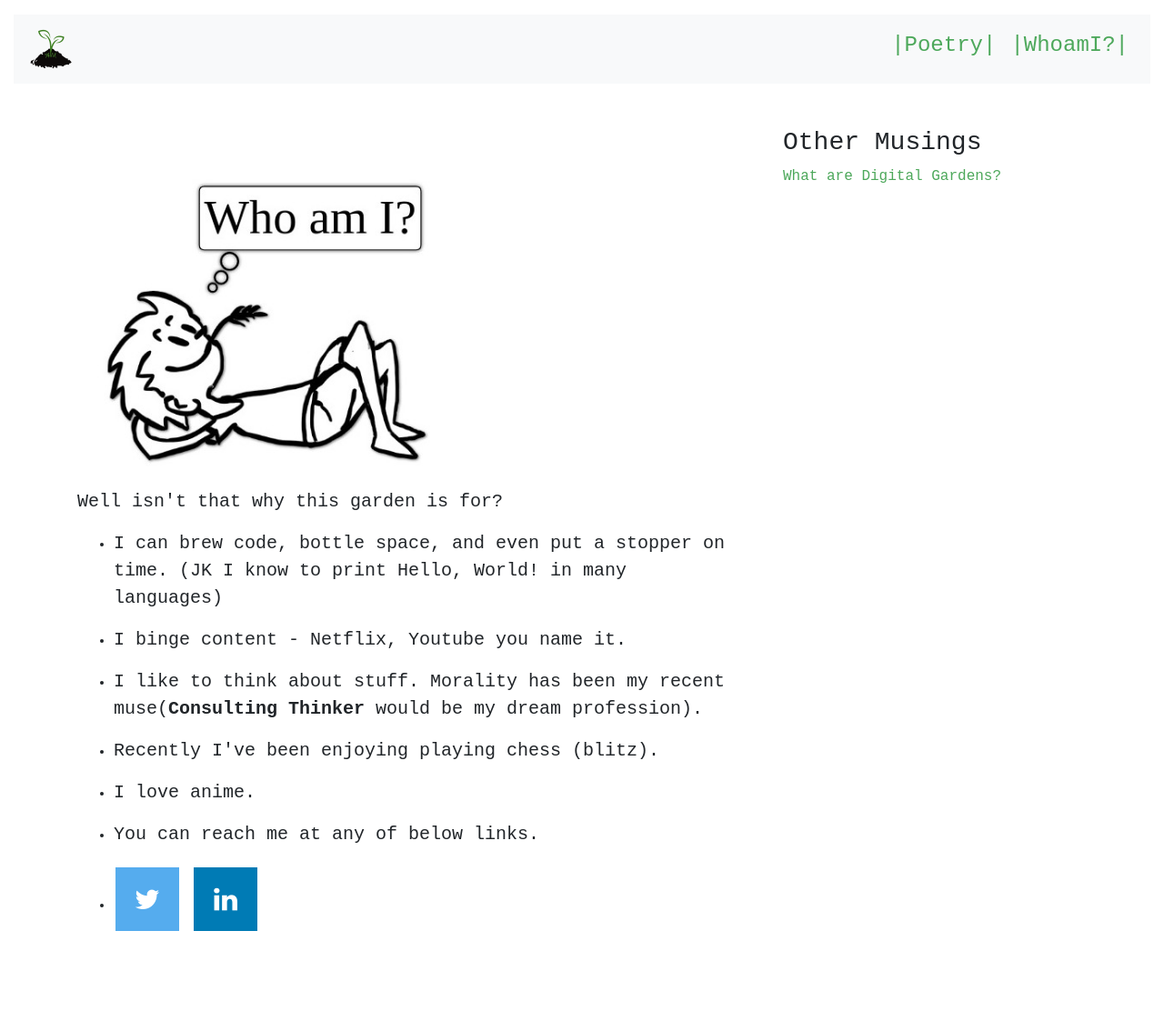
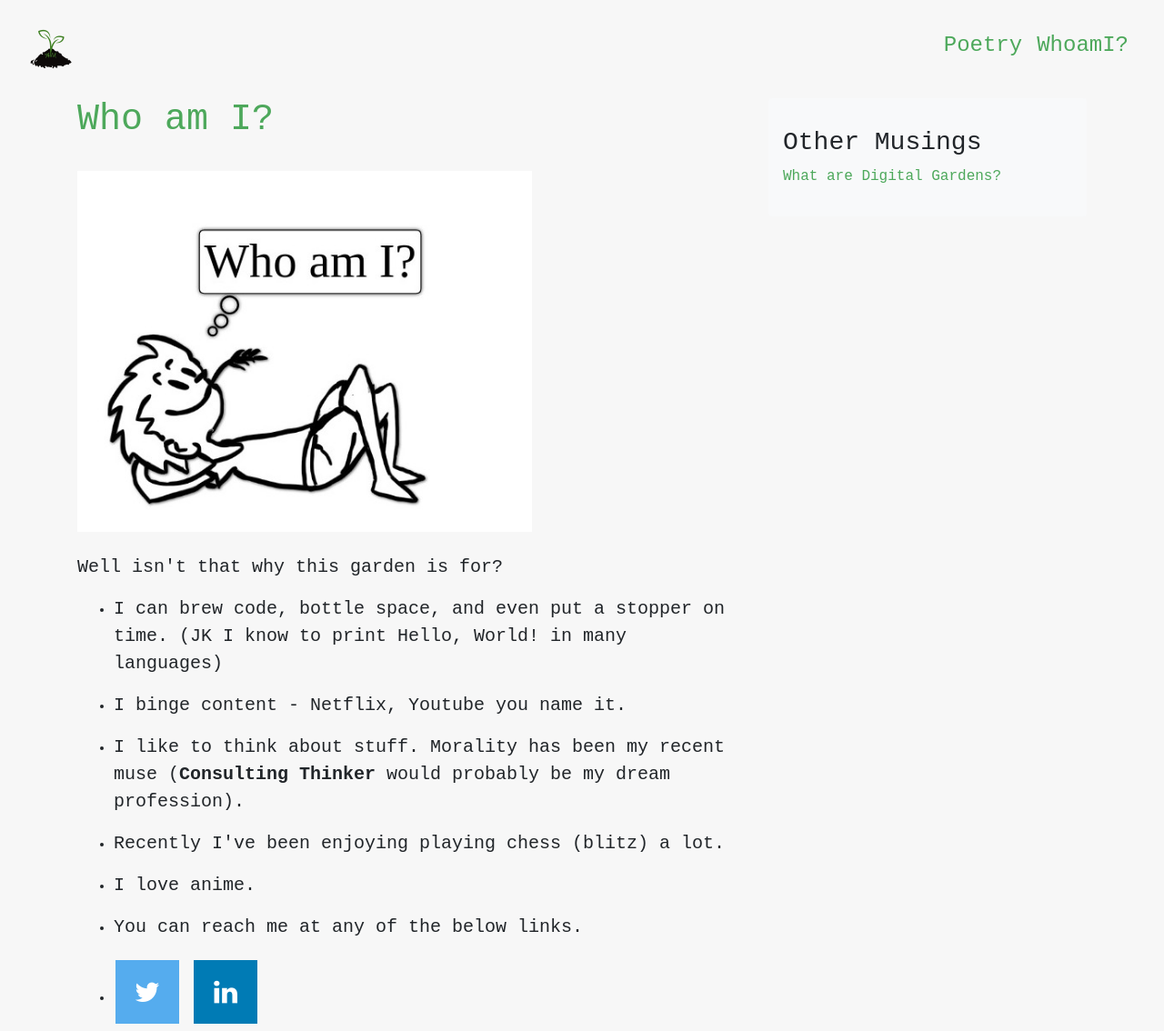
Before and after one commit to NoblesseCoder/absurd-musings, an Eleventy site: page src/whoami.md in a window 1280 px wide. Shown: the whole page at 91% size. Before the commit the page ends 1061 px from the top, so only its background shows below. Built offline with nearby package versions, Linux system fonts and the light colour scheme; Eleventy itself is replaced by a stand-in of ours; files that its build step writes are made by us from their sources.

Commit message:
change whoami and cleaned template files

```diff
--- a/src/_includes/layouts/base.njk
+++ b/src/_includes/layouts/index.njk
@@ -18,7 +18,7 @@
 <!-- NavBar -->
   <p>
     <div class="container-fluid">
-			<nav class="navbar navbar-expand-lg navbar-light bg-light" style="background-color: #F8F9FA;">
+			<nav class="navbar navbar-expand-lg navbar-light bg-custom" >
   				<a class="navbar-brand" href="{{'/' | url}}" style="color: #4DA85B;">
             <img src="{{'/assets/img/logo.png'}}" width="50" height="50" alt="">
           </a>
@@ -29,10 +29,11 @@
   				<div class="collapse navbar-collapse" id="navbarNav">
    				 <ul class="nav navbar-nav ml-auto">
               <li class="nav-item">
-                <a class="nav-link" href="{{'/poetry' | url}}" style="color: #4DA85B;"> <h4>|Poetry|</h4></a>
+                <a class="nav-link" href="{{'/poetry' | url}}" style="color: #4DA85B;"> <h4>Poetry</h4></a>
               </li>
       				<li class="nav-item">
-        				<a class="nav-link" href="{{'/whoami' | url}}" style="color: #4DA85B;"> <h4>|WhoamI?|</h4></a>
+        				<a class="nav-link" href="https://ashikpoovanna.carrd.co/" style="color: #4DA85B;"> <h4>WhoamI?
+                </h4></a>
       				</li>
     			 </ul>
   				</div>
@@ -56,7 +57,7 @@
  				</div>
 
 				<aside class="col-md-4 blog-sidebar">
-      				<div class="p-3 mb-3 bg-white rounded">
+      				<div class="p-3 mb-3 bg-light rounded">
         				<h3 class="mt-3">Other Musings</h3>
         				<ul class="list-unstyled">
 							{%- for musing in collections.musings -%}
--- a/src/index.md
+++ b/src/index.md
@@ -1,10 +1,9 @@
 ---
-layout: "base"
+layout: "index"
 title: "Absurd Musings"
 pageTitle: "Absurd Musings"
+contentCategory: "homepage"
 ---
-
-
 
 Welcome to the garden of the absurd. Here I reflect and toil around with ideas from late-night reflections on abstract philosophies to takes on random cat videos (Yeah :( that's the most absurd range I could come up with).
 
--- a/src/musings/DigitalGarden.md
+++ b/src/musings/DigitalGarden.md
@@ -2,4 +2,5 @@
 layout: musings
 title: "What are Digital Gardens?"
 pageTitle: "What are Digital Gardens?"
+contentCategory: "technical"
 ---
--- a/src/poetry.md
+++ b/src/poetry.md
@@ -1,9 +1,9 @@
 ---
-layout: "base"
+layout: "index"
 title: "Poems and Haikus"
 pageTitle: "Poems and Haikus"
+contentCategory: "homepage"
 ---
-
 
 <pre style="font-size: 20px; font-family: monospace;">
 I sat there fishing
--- a/src/sass/index.scss
+++ b/src/sass/index.scss
@@ -1,12 +1,14 @@
 html body {
-    font-family: monospace;
+  font-family: monospace;
+  background-color:#F7F7F7;
 }
 
-p,{
-	font-size: 20px;
+p{
+  font-size: 20px;
 }
+
 .blog-post-title{
-	color: #4DA85B;
+  color: #4DA85B;
 }
 
 .fa {
@@ -19,7 +21,7 @@ p,{
 }
 
 .fa:hover {
-    opacity: 0.7;
+  opacity: 0.7;
 }
 
 .fa-instagram {
@@ -36,3 +38,7 @@ p,{
   background: #55ACEE;
   color: white;
 }
+
+.bg-custom {
+    background-color: #F7F7F7;
+}
--- a/src/sass/musings.scss
+++ b/src/sass/musings.scss
@@ -1,10 +1,11 @@
 html body {
-    font-family: monospace;
+	font-family: monospace;
 }
 
 p{
 	font-size: 20px;
 }
+
 .blog-post-title{
 	color: #4DA85B;
 }
--- a/src/whoami.md
+++ b/src/whoami.md
@@ -1,10 +1,13 @@
 ---
-layout: "base.njk"
+layout: "index"
 title: "Who am I?"
-pageTitle: ""
+pageTitle: "Who am I?"
+contentCategory: "homepage"
 ---
+
 <img src="{{'/assets/img/whoami.jpg'}}" class="img-fluid" width="500" height="500" alt="">
-
+</br>
+</br>
 
 Well isn't that why this garden is for?
 
@@ -12,13 +15,13 @@ Well isn't that why this garden is for?
 
 * I binge content - Netflix, Youtube you name it.
 
-* I like to think about stuff. Morality has been my recent muse(**Consulting Thinker** would be my dream profession).
+* I like to think about stuff. Morality has been my recent muse (**Consulting Thinker** would probably be my dream profession).
 
-* Recently I've been enjoying playing chess (blitz).
+* Recently I've been enjoying playing chess (blitz) a lot.
 
 * I love anime.
 
-* You can reach me at any of below links.
+* You can reach me at any of the below links.
 
-* <a href="https://twitter.com/AshikAshobot" class="fa fa-twitter"></a>
+* <a href="https://twitter.com/AshikPoovanna" class="fa fa-twitter"></a>
 <a href="https://www.linkedin.com/in/ashikpoovanna" class="fa fa-linkedin"></a>
```
Also changed, not shown: package.json (+29 -6 lines), .eleventy.js, README.md, 2 other files.
